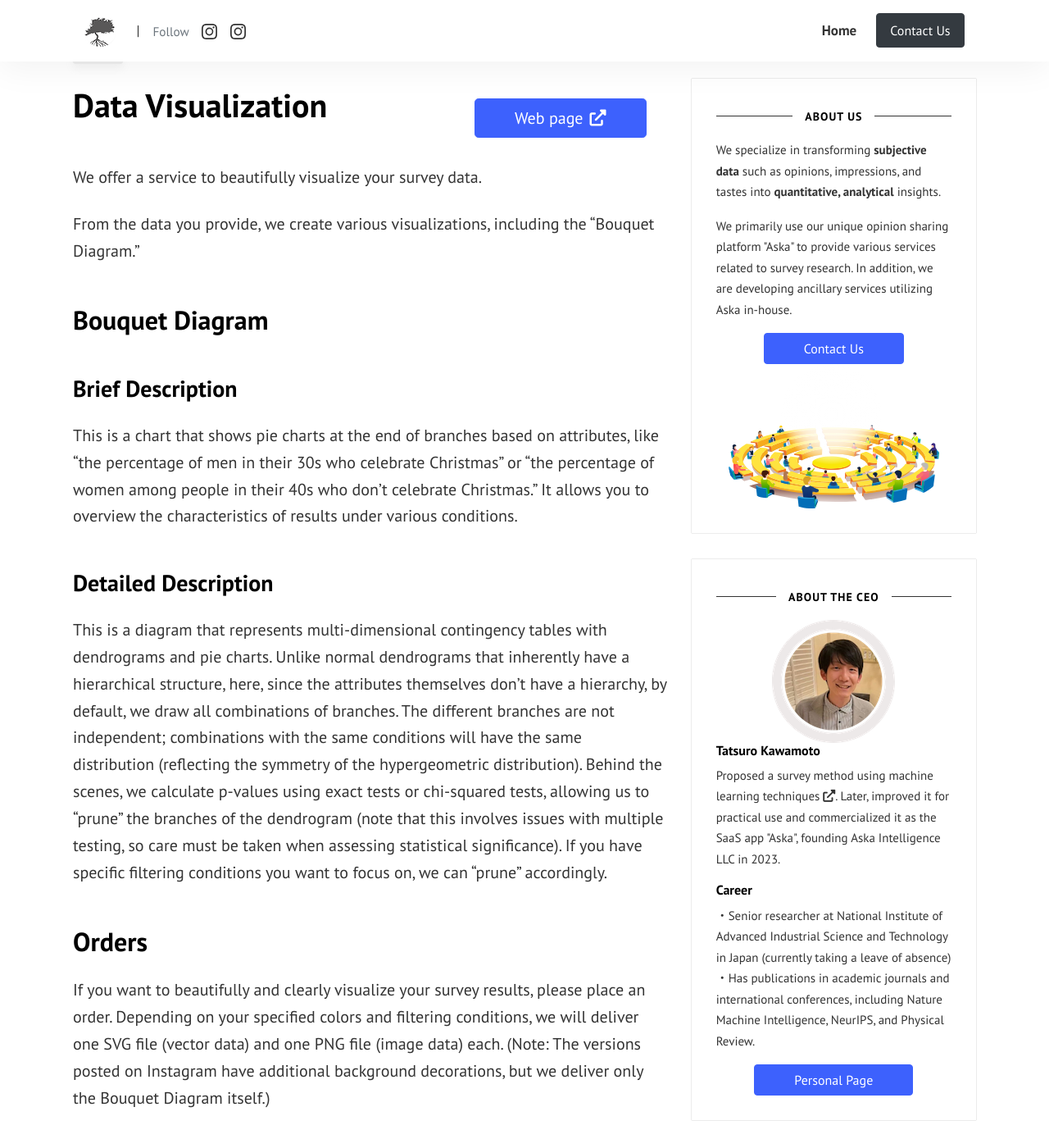
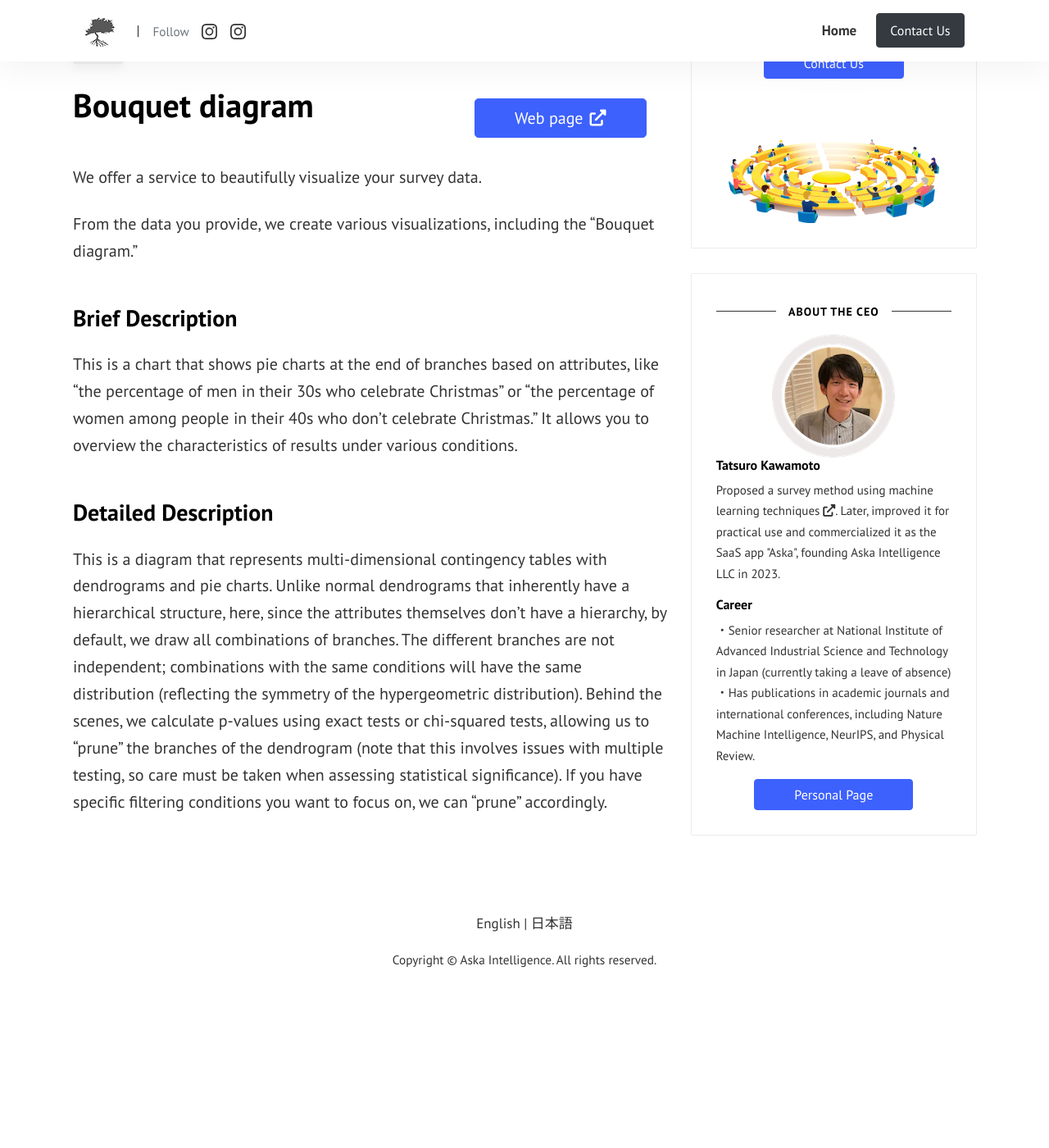
Before and after one commit to Aska-systems/Aska-systems.github.io, a Jekyll site: the page built from _posts/2019-01-02-Data-Visualization.md, in a window 1280 px wide and 1400 px high, scrolled down 477 px. Shown: the whole window at 82% size. Built offline with Jekyll 4.4.1, drawn with Linux system fonts in a browser that asks for light colours; after the commit the page ends 1690 px from its top, so only the background shows below that; some of the changed text lies outside the part shown.

Commit message:
Misc. updates

```diff
--- a/_posts/2019-01-02-Data-Visualization.md
+++ b/_posts/2019-01-02-Data-Visualization.md
@@ -1,37 +1,18 @@
 ---
 layout: post
-title:  "Data Visualization"
+title:  "Bouquet diagram"
 author: bouquet_diagram
 categories: ['Survey']
 image: assets/images/Hanataba_diagram_en.jpg
-website: https://www.instagram.com/bouquet_diagram/
+website: https://www.bouquet-diagram.app
 lang: 'en'
 ---
 We offer a service to beautifully visualize your survey data.
 
-From the data you provide, we create various visualizations, including the "Bouquet Diagram."
+From the data you provide, we create various visualizations, including the "Bouquet diagram."
 
-## Bouquet Diagram
 ### Brief Description
 This is a chart that shows pie charts at the end of branches based on attributes, like "the percentage of men in their 30s who celebrate Christmas" or "the percentage of women among people in their 40s who don't celebrate Christmas." It allows you to overview the characteristics of results under various conditions.
 
 ### Detailed Description
 This is a diagram that represents multi-dimensional contingency tables with dendrograms and pie charts. Unlike normal dendrograms that inherently have a hierarchical structure, here, since the attributes themselves don't have a hierarchy, by default, we draw all combinations of branches. The different branches are not independent; combinations with the same conditions will have the same distribution (reflecting the symmetry of the hypergeometric distribution). Behind the scenes, we calculate p-values using exact tests or chi-squared tests, allowing us to "prune" the branches of the dendrogram (note that this involves issues with multiple testing, so care must be taken when assessing statistical significance). If you have specific filtering conditions you want to focus on, we can "prune" accordingly.
-
-
-## Orders
-If you want to beautifully and clearly visualize your survey results, please place an order. Depending on your specified colors and filtering conditions, we will deliver one SVG file (vector data) and one PNG file (image data) each.
-(Note: The versions posted on Instagram have additional background decorations, but we deliver only the Bouquet Diagram itself.)
-
-
-<h6>** The payment is currently available only in Japanese</h6>
-
-<script async
-  src="https://js.stripe.com/v3/buy-button.js">
-</script>
-
-<stripe-buy-button
-  buy-button-id="buy_btn_1OS9uRDo8uVOKmA4E7dmgnim"
-  publishable-key="pk_live_51NqUGqDo8uVOKmA4DtdZ9oO9YwBtkt1dZQ0Qc1DQtjypo6Z2wVXXU9ftcghkFhA7dccnyfIJZ7Jz91a1t0StNCsF00gm5qcv37"
->
-</stripe-buy-button>
```
Also changed, not shown: _posts/2018-01-02-Aska-Studio.md (+9 -17 lines), 7 other files.
